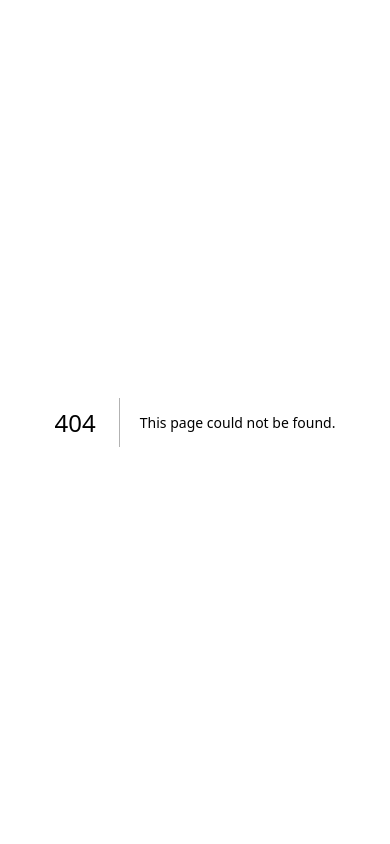
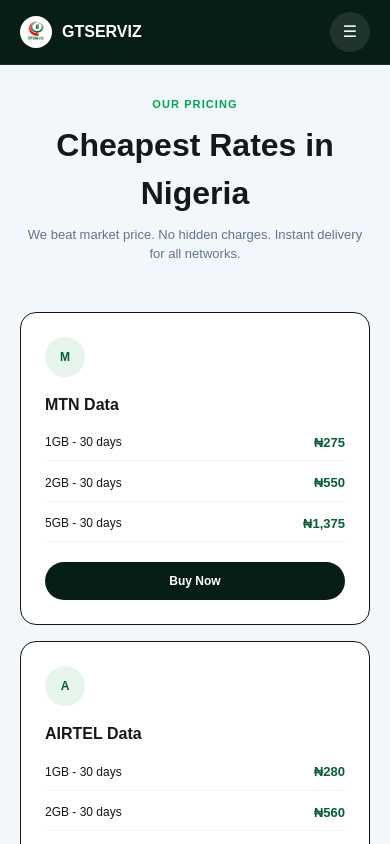
Before and after one commit to rajdolla/gtserviz-frontend, a Next.js app: page /pricing in a window 390 px wide. Before the commit this address had no page. Shown: the top 844 px of the page. Built offline with nearby package versions, Linux system fonts and the light colour scheme.

Commit message:
Add PricingPage component with pricing details
This file implements the PricingPage component, which displays pricing options for different mobile networks, including data plans and airtime discounts. It features a responsive layout with a navigation header and footer.

```diff
--- /dev/null
+++ b/app/pricing/page.tsx
@@ -0,0 +1,55 @@
+"use client";
+import Link from "next/link";
+import Image from "next/image";
+import { useState } from "react";
+
+export default function PricingPage() {
+  const [open, setOpen] = useState(false);
+  return (
+    <div className="min-h-screen bg-[#f2f7fb]">
+      <header className="fixed top-0 w-full z-[100] bg-[#061e14] border-b border-white/10">
+        <div className="max-w-[1240px] mx-auto px-5 h-[64px] flex items-center justify-between">
+          <Link href="/" className="flex items-center gap-2.5"><div className="w-8 h-8 bg-white rounded-full overflow-hidden"><Image src="/logo.png" alt="GT" width={32} height={32}/></div><span className="text-white font-black">GTSERVIZ</span></Link>
+          <nav className="hidden lg:flex gap-6 text-[13px] text-white/60"><Link href="/">Home</Link><Link href="/#services">Services</Link><Link href="/pricing" className="text-[#00A54F] font-bold border-b-2 border-[#00A54F] py-5">Pricing</Link><Link href="/store">Store</Link><Link href="/blog">Blog</Link></nav>
+          <Link href="/signup" className="hidden lg:block px-5 py-2.5 rounded-full bg-[#00A54F] text-white text-[12px] font-black">Create Account</Link>
+          <button onClick={()=>setOpen(!open)} className="lg:hidden w-10 h-10 rounded-full bg-white/10 text-white">{open?"✕":"☰"}</button>
+        </div>
+        {open && <div className="lg:hidden bg-[#0a2a1a] px-6 py-6 flex flex-col gap-4 text-white"><Link href="/">Home</Link><Link href="/pricing" className="text-[#00A54F]">Pricing</Link><Link href="/store">Store</Link><Link href="/blog">Blog</Link></div>}
+      </header>
+
+      <section className="pt-24 pb-16">
+        <div className="max-w-[1240px] mx-auto px-5 text-center">
+          <p className="text-[#00A54F] text-[11px] font-black tracking-widest">OUR PRICING</p>
+          <h1 className="text-[32px] font-black mt-2">Cheapest Rates in Nigeria</h1>
+          <p className="text-[13px] text-slate-500 mt-2 max-w-[600px] mx-auto">We beat market price. No hidden charges. Instant delivery for all networks.</p>
+
+          <div className="grid md:grid-cols-4 gap-4 mt-12 text-left">
+            {[
+              {net:"MTN", plans:[{n:"1GB",p:"₦275",d:"30 days"},{n:"2GB",p:"₦550",d:"30 days"},{n:"5GB",p:"₦1,375",d:"30 days"}]},
+              {net:"AIRTEL", plans:[{n:"1GB",p:"₦280",d:"30 days"},{n:"2GB",p:"₦560",d:"30 days"},{n:"5GB",p:"₦1,400",d:"30 days"}]},
+              {net:"GLO", plans:[{n:"1GB",p:"₦270",d:"30 days"},{n:"2GB",p:"₦540",d:"30 days"},{n:"5GB",p:"₦1,350",d:"30 days"}]},
+              {net:"9MOBILE", plans:[{n:"1GB",p:"₦290",d:"30 days"},{n:"2GB",p:"₦580",d:"30 days"},{n:"5GB",p:"₦1,450",d:"30 days"}]},
+            ].map((m,i)=>(
+              <div key={i} className="bg-white rounded-2xl border p-6">
+                <div className="w-10 h-10 rounded-full bg-[#e6f6ec] flex items-center justify-center font-black text-[#065F36] text-[12px]">{m.net[0]}</div>
+                <h3 className="font-black mt-4">{m.net} Data</h3>
+                <div className="mt-4 space-y-3">
+                  {m.plans.map((pl,k)=>(
+                    <div key={k} className="flex justify-between items-center border-b border-slate-100 pb-2"><span className="text-[12px]">{pl.n} - {pl.d}</span><span className="font-black text-[#065F36] text-[13px]">{pl.p}</span></div>
+                  ))}
+                </div>
+                <Link href="/signup" className="block mt-5 py-2.5 rounded-full bg-[#061e14] text-white text-center text-[12px] font-black">Buy Now</Link>
+              </div>
+            ))}
+          </div>
+
+          <div className="mt-12 bg-[#061e14] rounded-2xl p-8 text-left text-white grid md:grid-cols-2 gap-6">
+            <div><h3 className="font-black text-[18px]">Airtime - All Networks</h3><p className="text-[12px] text-white/60 mt-1">2% Discount on all airtime purchases</p></div>
+            <div className="grid grid-cols-2 gap-3 text-[12px]"><div className="bg-white/10 p-3 rounded-xl">MTN - 2% OFF</div><div className="bg-white/10 p-3 rounded-xl">Airtel - 2% OFF</div><div className="bg-white/10 p-3 rounded-xl">Glo - 3% OFF</div><div className="bg-white/10 p-3 rounded-xl">9mobile - 3% OFF</div></div>
+          </div>
+        </div>
+      </section>
+      <footer className="bg-[#0b1f35] text-white/60 py-8 text-center text-[12px]">© 2026 GTSERVIZ • 07012222025</footer>
+    </div>
+  )
+}
```
